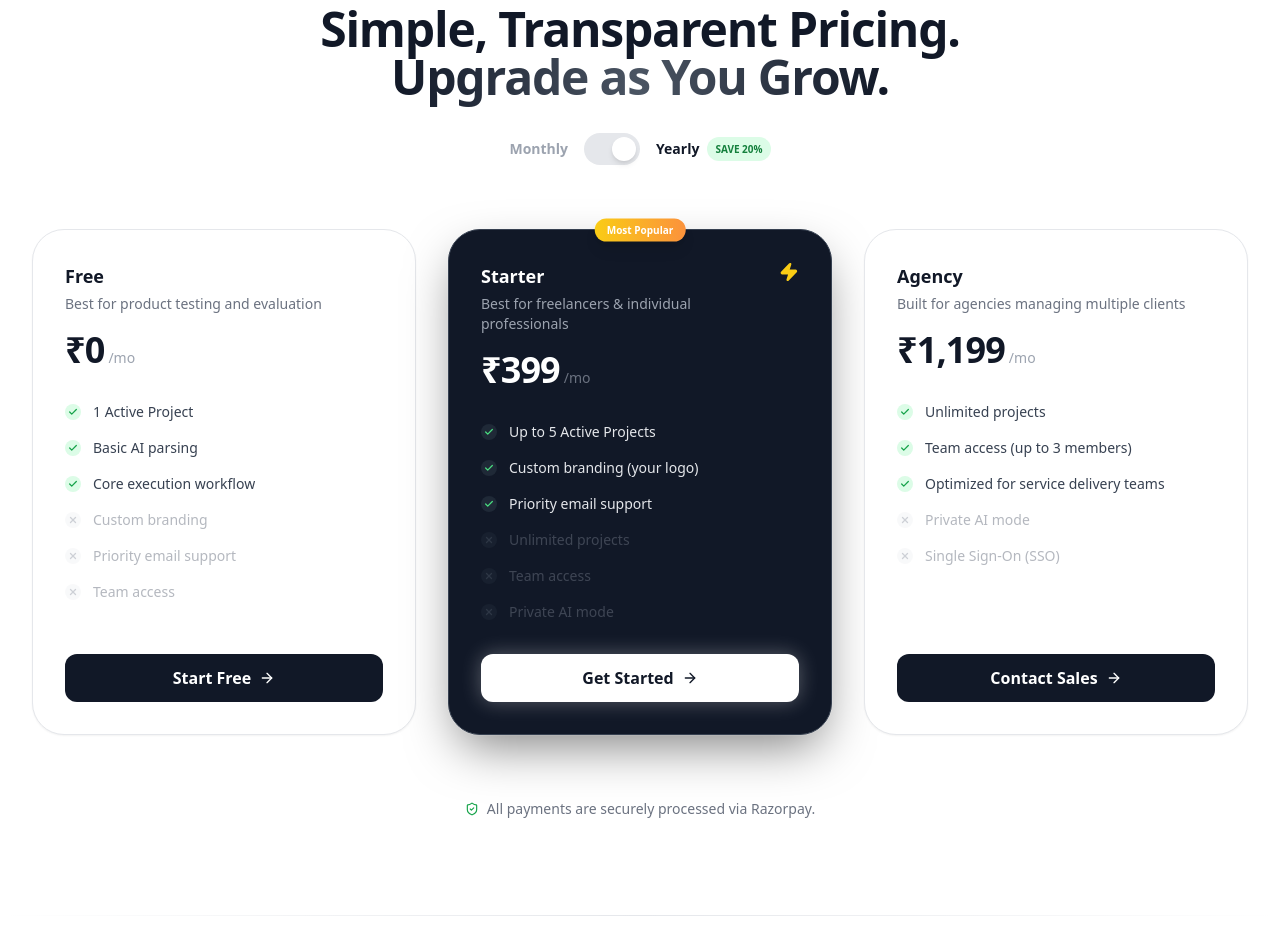
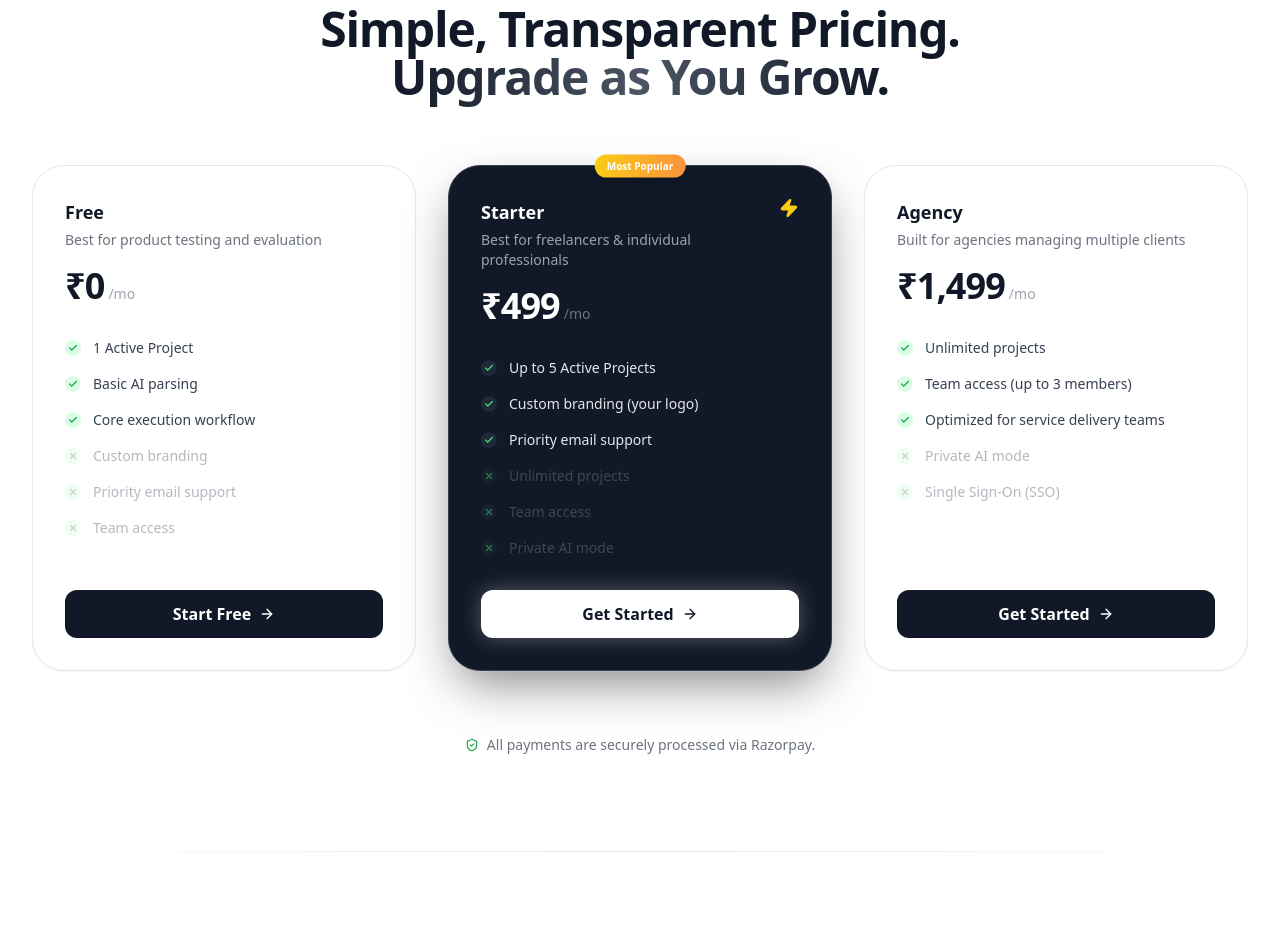
Before and after one commit to StarDust130/jifwa, a Next.js app: page / in a window 1280 px wide. Shown: the part 3300-4230 px from the top of the page. Built offline with nearby package versions, Linux system fonts and the light colour scheme; no server answers.

Commit message:
removed the toggle to switch from monthly plan to yearly, and removed yearly plan completely

```diff
--- a/components/landing/pricing.tsx
+++ b/components/landing/pricing.tsx
@@ -1,61 +1,77 @@
 "use client";
-import React, { useState } from "react";
-import { motion, AnimatePresence } from "framer-motion";
+
+import React from "react";
+import { motion } from "framer-motion";
 import { Check, X, Zap, ShieldCheck, ArrowRight, Sparkles } from "lucide-react";
+import { useRouter } from "next/navigation";
+import { useUser } from "@clerk/nextjs";
 
 const PricingSection = () => {
-  const [billing, setBilling] = useState<"monthly" | "yearly">("yearly");
+  const router = useRouter();
+  const { isSignedIn } = useUser();
+
+  const handlePlanSelect = (planName: string) => {
+    // 1. Check if user is logged in
+    if (!isSignedIn) {
+      router.push("/sign-in");
+      return;
+    }
+
+    const planKey = planName.toLowerCase(); // e.g., 'Starter' -> 'starter'
+
+    // 2. Redirect to Billing Page
+    // Since your folder is app/(PLATFORM)/billing, the URL is just /billing
+    router.push(`/billing?plan=${planKey}`);
+  };
 
   const plans = [
     {
-      name: "Free", //
-      price: "0", //
-      description: "Best for product testing and evaluation", //
+      name: "Free",
+      price: "0",
+      description: "Best for product testing and evaluation",
       features: [
-        "1 Active Project", //
-        "Basic AI parsing", //
-        "Core execution workflow", //
+        "1 Active Project",
+        "Basic AI parsing",
+        "Core execution workflow",
       ],
-      // Inferred missing features based on higher tiers
       missing: ["Custom branding", "Priority email support", "Team access"],
       cta: "Start Free",
       style: "basic",
     },
     {
-      name: "Starter", //
-      // Monthly: ₹499. Yearly (20% off): ~₹399
-      price: billing === "monthly" ? "499" : "399",
-      description: "Best for freelancers & individual professionals", //
+      name: "Starter",
+      price: "499",
+      description: "Best for freelancers & individual professionals",
       features: [
-        "Up to 5 Active Projects", //
-        "Custom branding (your logo)", //
-        "Priority email support", //
+        "Up to 5 Active Projects",
+        "Custom branding (your logo)",
+        "Priority email support",
       ],
-      // Missing features from Agency/Enterprise tiers
       missing: ["Unlimited projects", "Team access", "Private AI mode"],
       cta: "Get Started",
-      style: "titanium", // Dark Mode Style for the middle tier
+      style: "titanium",
       tag: "Most Popular",
     },
     {
-      name: "Agency", //
-      // Monthly: ₹1,499. Yearly (20% off): ~₹1,199
-      price: billing === "monthly" ? "1,499" : "1,199",
-      description: "Built for agencies managing multiple clients", //
+      name: "Agency",
+      price: "1,499",
+      description: "Built for agencies managing multiple clients",
       features: [
-        "Unlimited projects", //
-        "Team access (up to 3 members)", //
-        "Optimized for service delivery teams", //
+        "Unlimited projects",
+        "Team access (up to 3 members)",
+        "Optimized for service delivery teams",
       ],
-      // Missing features from Enterprise tier
       missing: ["Private AI mode", "Single Sign-On (SSO)"],
-      cta: "Contact Sales",
+      cta: "Get Started",
       style: "basic",
     },
   ];
 
   return (
-    <section id="pricing" className="relative w-full py-24 bg-white text-gray-900 overflow-hidden font-sans">
+    <section
+      id="pricing"
+      className="relative w-full py-24 bg-white text-gray-900 overflow-hidden font-sans"
+    >
       {/* Background Decor */}
       <div className="absolute inset-0 bg-[linear-gradient(to_right,#f0f0f0_1px,transparent_1px),linear-gradient(to_bottom,#f0f0f0_1px,transparent_1px)] bg-[size:4rem_4rem] [mask-image:radial-gradient(ellipse_60%_50%_at_50%_0%,#000_70%,transparent_100%)] opacity-50 -z-10" />
       <div className="absolute top-1/2 left-1/2 -translate-x-1/2 -translate-y-1/2 w-[800px] h-[500px] bg-gradient-to-tr from-blue-50/40 to-yellow-50/40 blur-[100px] -z-10 rounded-full" />
@@ -73,47 +89,12 @@ const PricingSection = () => {
             Simple Pricing
           </motion.div>
 
-          {/* Updated Headline */}
           <h2 className="text-4xl md:text-5xl font-extrabold tracking-tight text-gray-900 mb-6">
             Simple, Transparent Pricing. <br />
             <span className="text-transparent bg-clip-text bg-gradient-to-r from-gray-900 via-gray-600 to-gray-900">
               Upgrade as You Grow.
             </span>
           </h2>
-
-          {/* TOGGLE */}
-          <div className="flex items-center justify-center mt-8 gap-4">
-            <span
-              className={`text-sm font-bold ${
-                billing === "monthly" ? "text-gray-900" : "text-gray-400"
-              }`}
-            >
-              Monthly
-            </span>
-            <button
-              onClick={() =>
-                setBilling(billing === "monthly" ? "yearly" : "monthly")
-              }
-              className="w-14 h-8 bg-gray-200 rounded-full p-1 relative transition-colors duration-300 focus:outline-none"
-            >
-              <motion.div
-                layout
-                className="w-6 h-6 bg-white rounded-full shadow-md"
-                animate={{ x: billing === "yearly" ? 24 : 0 }}
-                transition={{ type: "spring", stiffness: 500, damping: 30 }}
-              />
-            </button>
-            <span
-              className={`text-sm font-bold flex items-center gap-2 ${
-                billing === "yearly" ? "text-gray-900" : "text-gray-400"
-              }`}
-            >
-              Yearly
-              <span className="bg-green-100 text-green-700 text-[10px] px-2 py-0.5 rounded-full font-bold">
-                SAVE 20%
-              </span>
-            </span>
-          </div>
         </div>
 
         {/* PRICING GRID */}
@@ -132,7 +113,6 @@ const PricingSection = () => {
                   : "bg-white text-gray-900 border border-gray-200 shadow-sm hover:shadow-xl"
               }`}
             >
-              {/* Popular Tag */}
               {plan.tag && (
                 <div className="absolute top-0 left-1/2 -translate-x-1/2 -translate-y-1/2 bg-gradient-to-r from-yellow-400 to-orange-400 text-white text-[10px] font-bold px-3 py-1 rounded-full shadow-lg">
                   {plan.tag}
@@ -210,8 +190,8 @@ const PricingSection = () => {
                       <div
                         className={`mt-0.5 w-4 h-4 rounded-full flex items-center justify-center shrink-0 ${
                           plan.style === "titanium"
-                            ? "bg-gray-800 text-gray-600"
-                            : "bg-gray-100 text-gray-400"
+                            ? "bg-gray-800 text-green-400"
+                            : "bg-green-100 text-gray-400"
                         }`}
                       >
                         <X size={10} strokeWidth={3} />
@@ -231,6 +211,7 @@ const PricingSection = () => {
               </div>
 
               <button
+                onClick={() => handlePlanSelect(plan.name)}
                 className={`w-full h-12 rounded-xl font-bold flex items-center justify-center gap-2 transition-all duration-300 ${
                   plan.style === "titanium"
                     ? "bg-white text-gray-900 hover:bg-gray-200 shadow-[0_0_20px_rgba(255,255,255,0.3)]"
@@ -244,7 +225,7 @@ const PricingSection = () => {
           ))}
         </div>
 
-        {/* Footer Note - Updated to Razorpay message */}
+        {/* Footer Note */}
         <div className="mt-16 text-center">
           <p className="text-gray-500 text-sm flex items-center justify-center gap-2">
             <ShieldCheck size={14} className="text-green-600" />
```
